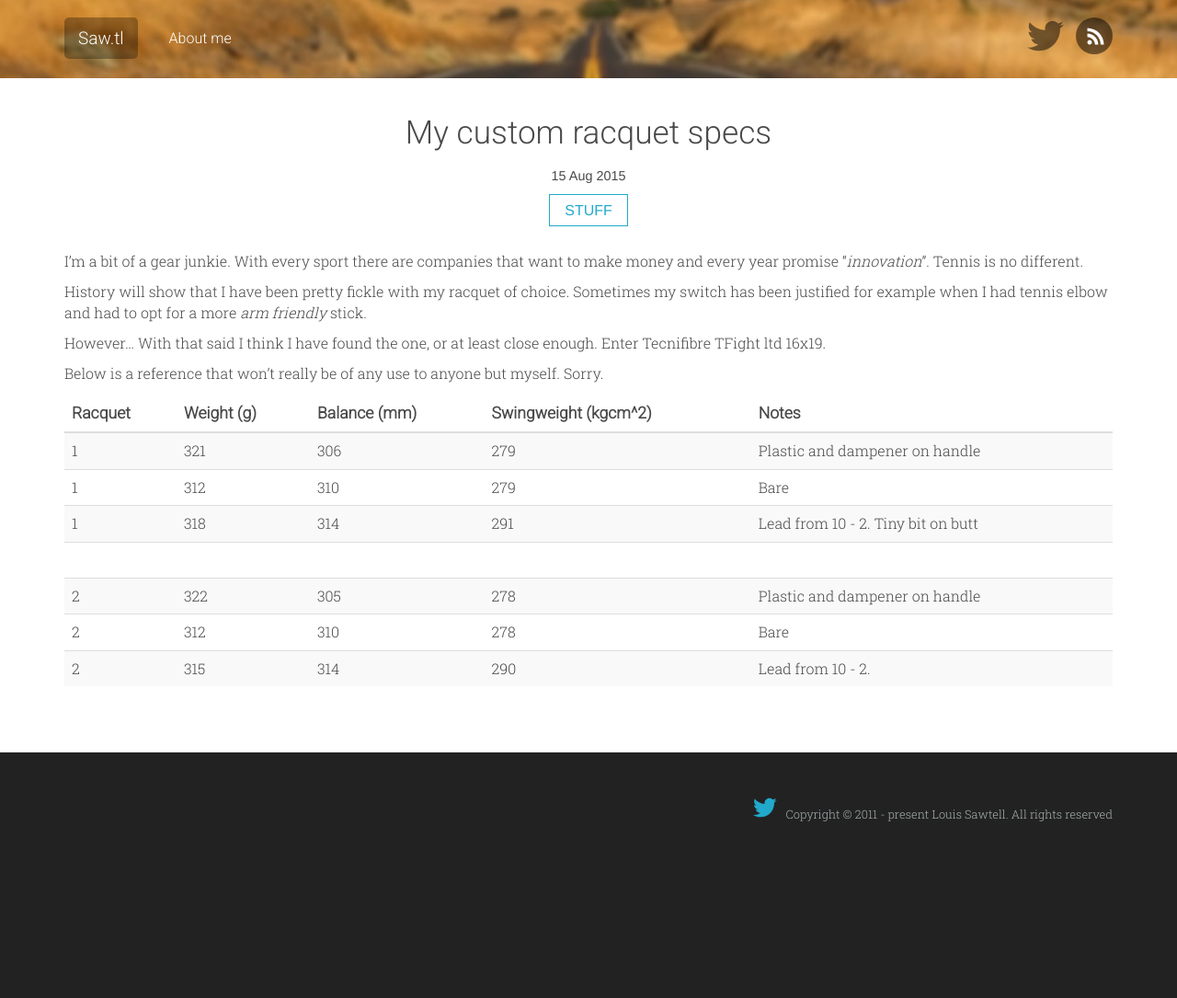
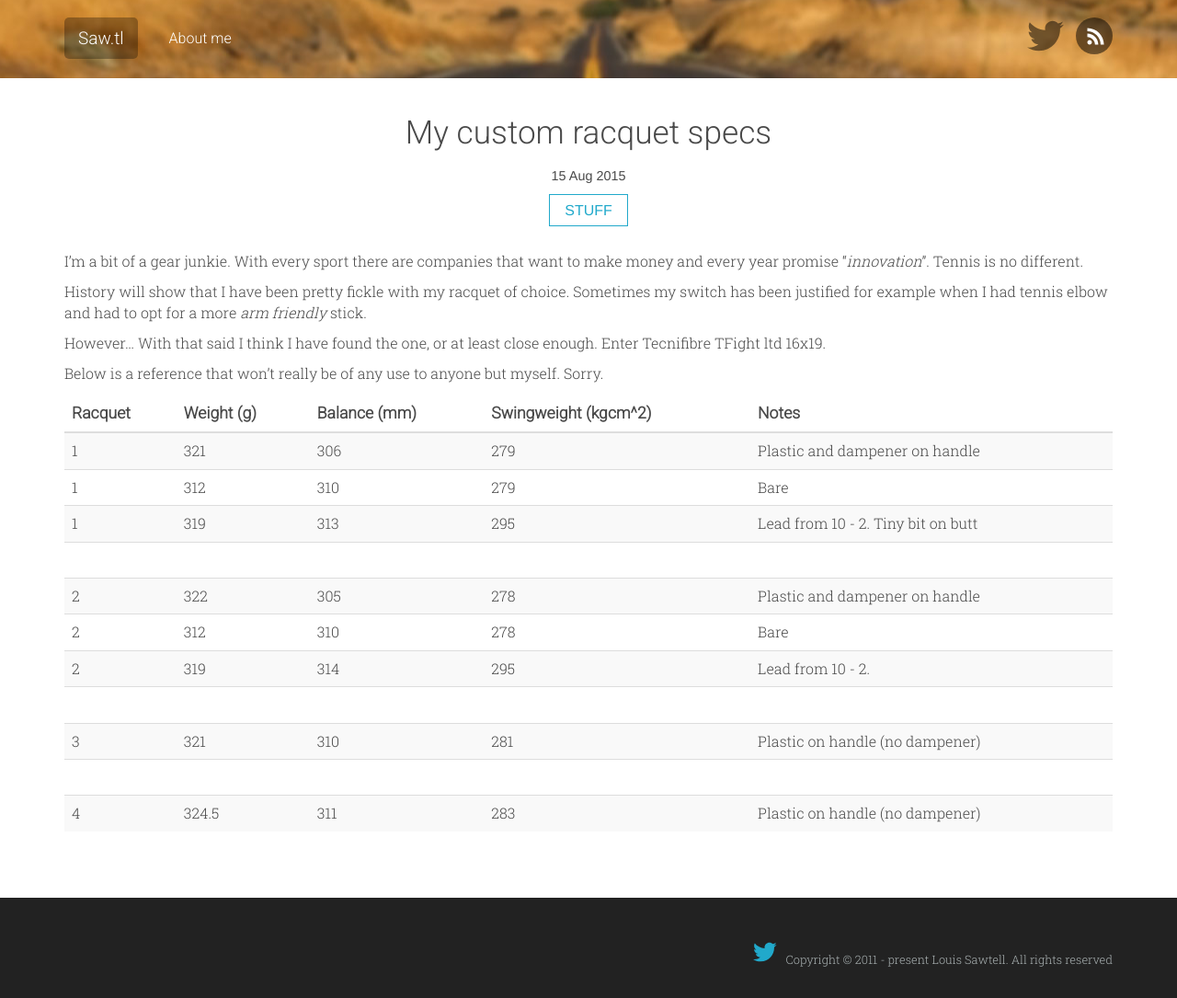
Before and after one commit to sawtell/blog, a Jekyll site: the page built from _posts/2015-08-15-racquet-specs.md, in a window 1280 px wide. Shown: the whole page at 92% size. Built offline with Jekyll 4.4.1, drawn with Linux system fonts in a browser that asks for light colours; nearby versions of some CDN libraries; before the commit the page ends 927 px from its top, so only the background shows below that.

Commit message:
Updating racquet specs

```diff
--- a/_posts/2015-08-15-racquet-specs.md
+++ b/_posts/2015-08-15-racquet-specs.md
@@ -17,8 +17,12 @@ Racquet	| Weight (g) | Balance (mm) | Swingweight (kgcm^2) | Notes
 --- | --- | --- | ---
 1 | 321 | 306 | 279 | Plastic and dampener on handle
 1 | 312 | 310 | 279 | Bare
-1 | 318 | 314 | 291 | Lead from 10 - 2. Tiny bit on butt
+1 | 319 | 313 | 295 | Lead from 10 - 2. Tiny bit on butt
  | | | |
 2 | 322 | 305 | 278 | Plastic and dampener on handle
 2 | 312 | 310 | 278 | Bare
-2 | 315 | 314 | 290 | Lead from 10 - 2.
+2 | 319 | 314 | 295 | Lead from 10 - 2.
+ | | | |
+3 | 321 | 310 | 281 | Plastic on handle (no dampener)
+ | | | |
+4 | 324.5 | 311 | 283 | Plastic on handle (no dampener)
```
